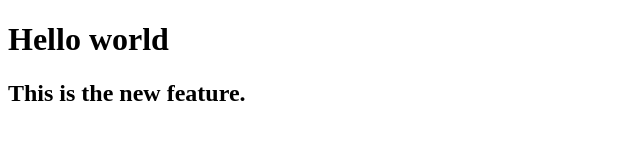
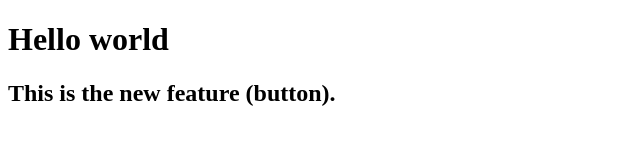
Before and after one commit to PrinceSinghBaghel/Local-Repo, a plain HTML site: page Index.html in a window 1280 px wide. Shown: the whole page, without its empty margins (0-640 px from the left). Drawn offline with Linux system fonts and the light colour scheme.

```diff
--- a/Index.html
+++ b/Index.html
@@ -7,6 +7,6 @@
 </head>
 <body>
     <h1>Hello world</h1>
-    <h2>This is the new feature.</h2>
+    <h2>This is the new feature (button).</h2>
 </body>
 </html>
```
